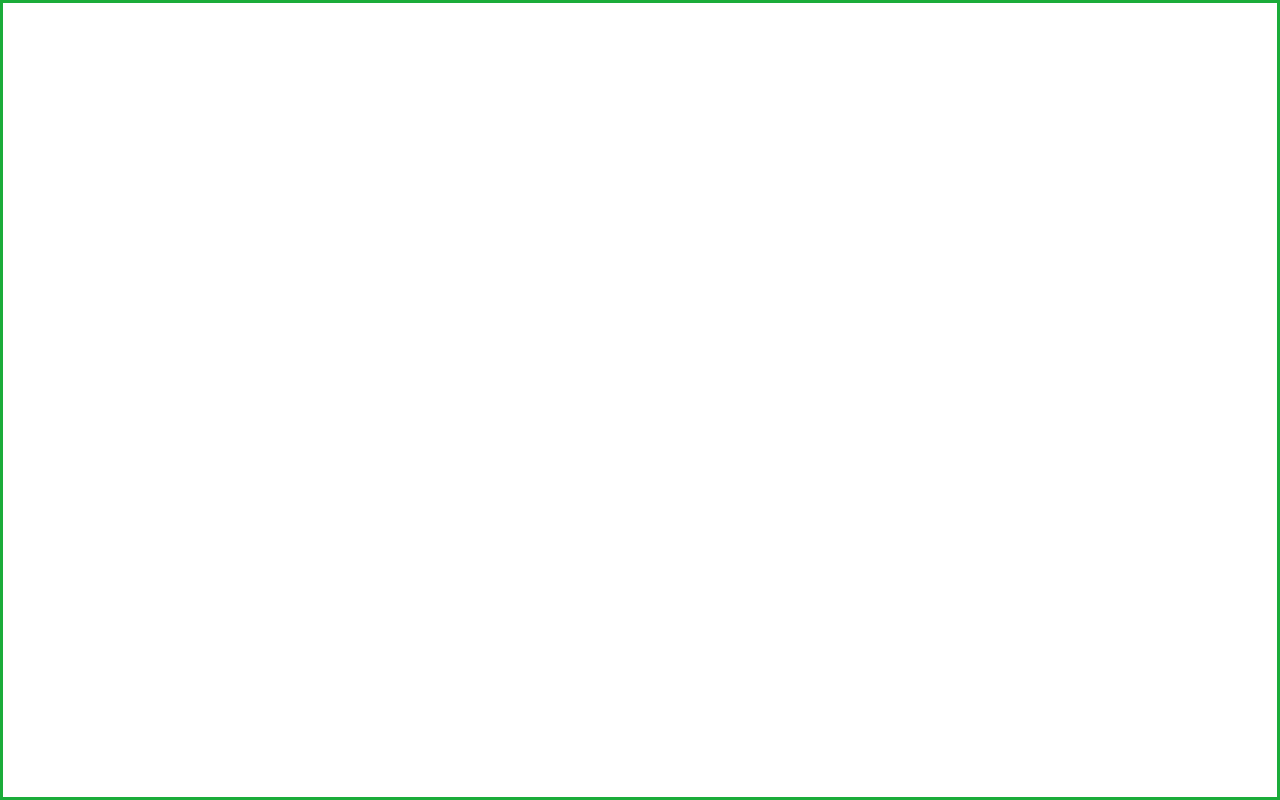
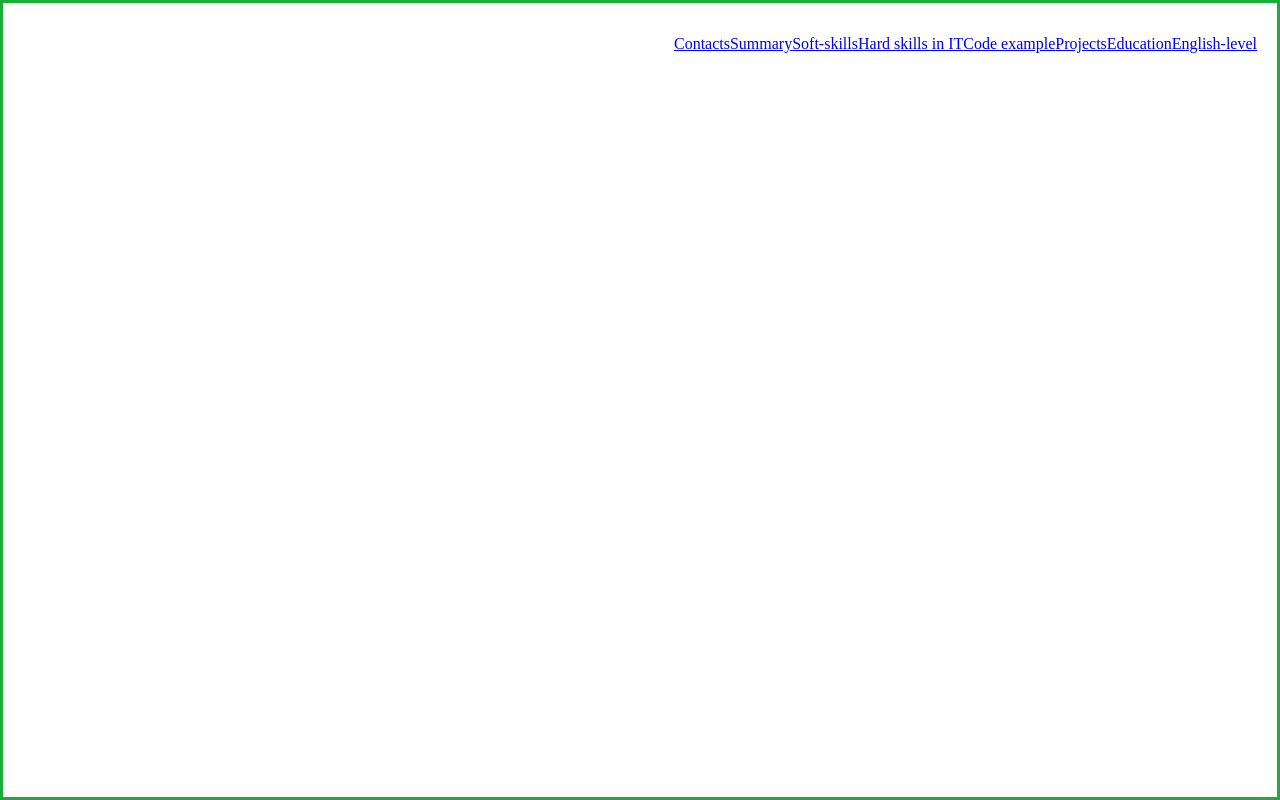
Before and after one commit to LevaFlash/rsschool-cv, a plain HTML site: page index.html in a window 1280 px wide. Drawn offline with Linux system fonts and the light colour scheme.

Commit message:
feat: adding html and css structure

```diff
--- a/index.html
+++ b/index.html
@@ -1,5 +1,6 @@
 <!DOCTYPE html>
 <html lang="en">
+
 <head>
     <meta charset="UTF-8">
     <meta http-equiv="X-UA-Compatible" content="IE=edge">
@@ -8,9 +9,38 @@
     <link rel="stylesheet" href="style.css">
     <link rel="icon" href="assets/logo/PEPE.ico">
 </head>
+
 <body>
-    <header class="header"></header>
-    <main class="main"></main>
-    <footer class="footer"></footer>
+
+    <header class="header">
+        <div class="container">
+            <nav class="nav">
+                <ul class="nav-list">
+                  <li class="nav-item"><a href="#contacts" class="nav-link">Contacts</a></li>
+                  <li class="nav-item"><a href="#summary" class="nav-link">Summary</a></li>
+                  <li class="nav-item"><a href="#soft-skills" class="nav-link">Soft-skills</a></li>
+                  <li class="nav-item"><a href="#hard-skills" class="nav-link">Hard skills in IT</a></li>
+                  <li class="nav-item"><a href="#code-example" class="nav-link">Code example</a></li>
+                  <li class="nav-item"><a href="#projects" class="nav-link">Projects</a></li>
+                  <li class="nav-item"><a href="#education" class="nav-link">Education</a></li>
+                  <li class="nav-item"><a href="#english-level" class="nav-link">English-level</a></li>
+                </ul>
+            </nav>
+        </div>
+    </header>
+
+    <main class="main">
+        <div class="container">
+
+        </div>
+    </main>
+
+    <footer class="footer">
+        <div class="container">
+
+        </div>
+    </footer>
+
 </body>
+
 </html>
--- a/style.css
+++ b/style.css
@@ -6,9 +6,36 @@
     box-sizing: border-box;
 }
 body {
-    color: greenyellow;
+    display: flex;
+    flex-direction: column;
+    justify-content: space-between;
     border: 3px solid rgb(27, 172, 58);
     min-height: 100vh;
     margin: 0;
     padding: 0;
+    color: greenyellow;
 }
+.container {
+    max-width: 1440px;
+    margin: 0 auto;
+}
+html {
+    scroll-behavior: smooth;
+}
+.nav-list {
+    display: flex;
+    justify-content: flex-end;
+    align-items: center;
+    list-style: none;
+    padding: 0 20px;
+    line-height: 50px;
+    transition: 0.3s;
+}
+.section-item a {
+    color: #829985;
+    text-decoration: none;
+    transition: color 0.5s;
+}
+.section-item a:hover {
+    color: #4d2323;
+}
```
